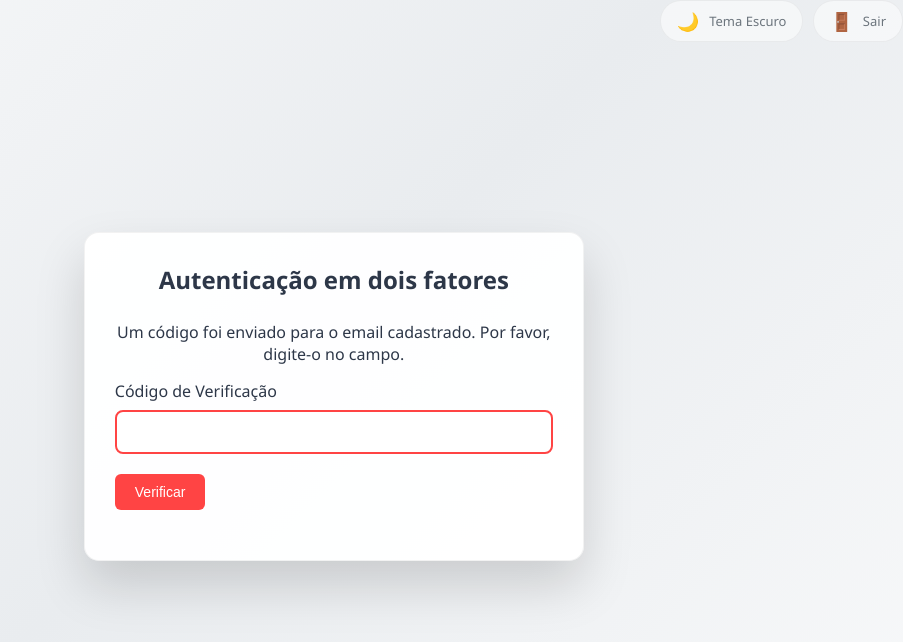
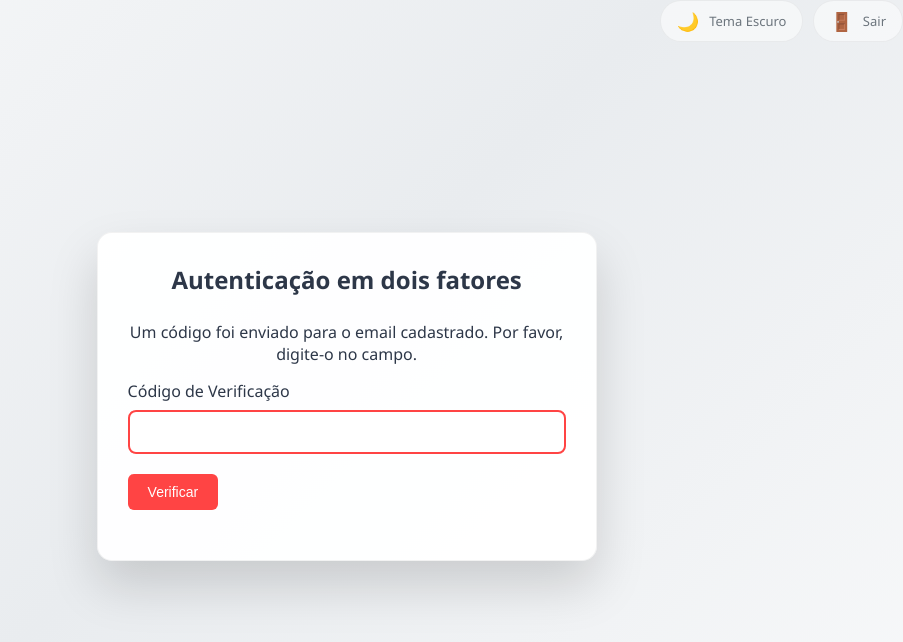
Before and after one commit to Tedesche/ZTech25.02, a Spring app: template src/main/resources/templates/login-verificacao.html in a window 1280 px wide. Shown: the top 642 px of the page, without its empty margins (377-1280 px from the left). Run offline with Thymeleaf, Linux system fonts and the light colour scheme; the template is opened without the code that fills it, so the values that code supplies are empty; some of the project's set-up classes (security, data sources, template engines, error pages and the like) are left out, and stand-ins take their place; some libraries are stand-ins or nearby versions.

Commit message:
leve correção nos estilos eu acho

```diff
--- a/src/main/resources/templates/login-verificacao.html
+++ b/src/main/resources/templates/login-verificacao.html
@@ -82,7 +82,7 @@
 					</a>
 				</div>
 
-    <div class="modal-content" style="position: absolute; top:29%; left:36%;">
+    <div class="modal-content" style="position: absolute; top:29%; left:37%;">
 		<h2 style="margin-bottom: 25px; text-align: center;">Autenticação em dois fatores</h2>
 			            <div class="form-group">
 							<p style="text-align:center; margin-bottom: 15px;">Um código foi enviado para o email cadastrado. Por favor, digite-o no campo.</p>
```
